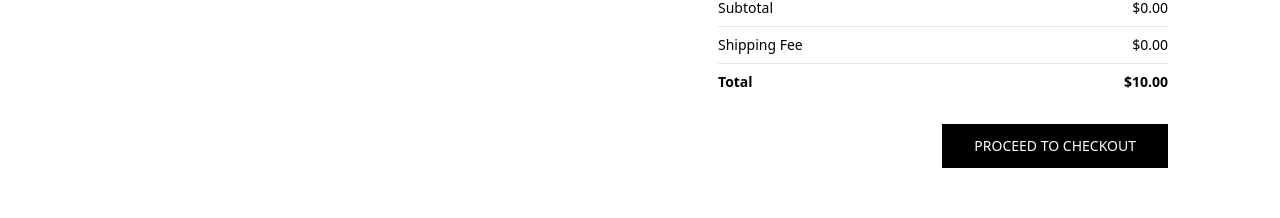
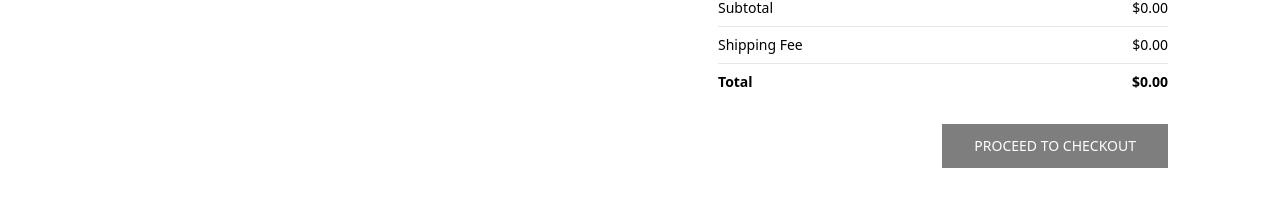
Before and after one commit to Mudasir211/Bigby-s-ecommerce-website, a React (Vite) app in the folder frontend/: page /Cart in a window 1280 px wide. Shown: the part 316-534 px from the top of the page. Built offline with nearby package versions, Linux system fonts and the light colour scheme; no server answers.

Commit message:
Update CartComponent.jsx

```diff
--- a/frontend/src/components/CartComponent.jsx
+++ b/frontend/src/components/CartComponent.jsx
@@ -50,6 +50,10 @@ dispatch(actions.removeItem(itemId))
           }
           return 0;
         }
+    useEffect(() => {
+
+            window.sessionStorage.setItem("items",JSON.stringify(dummyCart))
+            }, [dummyCart])
 
   return (
     <div >
@@ -74,7 +78,7 @@ return <div key={i} className="py-4 border-t border-b text-gray-700 grid grid-co
     </div>
 
 
-    <div className="flex justify-end my-20"><div className="w-full sm:w-[450px]"><div className="w-full"><div className="text-2xl"><div className="inline-flex items-center gap-2 mb-3"><p className="text-gray-500">CART <span className="font-medium text-gray-700">TOTALS</span></p><p className="w-8 sm:w-12 h-[1px] sm:h-[2px] bg-gray-700"></p></div></div><div className="flex flex-col gap-2 mt-2 text-sm"><div className="flex justify-between"><p>Subtotal</p><p>${subtotal().toFixed(2)}</p></div><hr/><div className="flex justify-between"><p>Shipping Fee</p><p>{cart && cart.length>0?"$10.00":"$0.00" }</p></div><hr/><div className="flex justify-between"><b>Total</b><b>${(subtotal() + 10).toFixed(2)}</b></div></div></div><div className="w-full text-end"><button onClick={()=>navigate('/place-order')} className="px-8 py-3 my-8 text-sm text-white bg-black">PROCEED TO CHECKOUT</button></div></div></div></div>
+    <div className="flex justify-end my-20"><div className="w-full sm:w-[450px]"><div className="w-full"><div className="text-2xl"><div className="inline-flex items-center gap-2 mb-3"><p className="text-gray-500">CART <span className="font-medium text-gray-700">TOTALS</span></p><p className="w-8 sm:w-12 h-[1px] sm:h-[2px] bg-gray-700"></p></div></div><div className="flex flex-col gap-2 mt-2 text-sm"><div className="flex justify-between"><p>Subtotal</p><p>${subtotal().toFixed(2)}</p></div><hr/><div className="flex justify-between"><p>Shipping Fee</p><p>{dummyCart && dummyCart.length>0 || cart && cart.length>0?"$10.00":"$0.00" }</p></div><hr/><div className="flex justify-between"><b>Total</b><b>${(subtotal() + ((dummyCart && dummyCart.length>0 || cart && cart.length>0) ? 10 : 0)).toFixed(2)}</b></div></div></div><div className="w-full text-end"><button onClick={()=>{navigate('/place-order');dispatch(actions.addOrderItem({}))}} disabled={cart.length<=0 && dummyCart.length<=0} className="px-8 py-3 my-8 text-sm text-white bg-black disabled:opacity-50 disabled:cursor-not-allowed">PROCEED TO CHECKOUT</button></div></div></div></div>
     </div>
   )
 }
```
